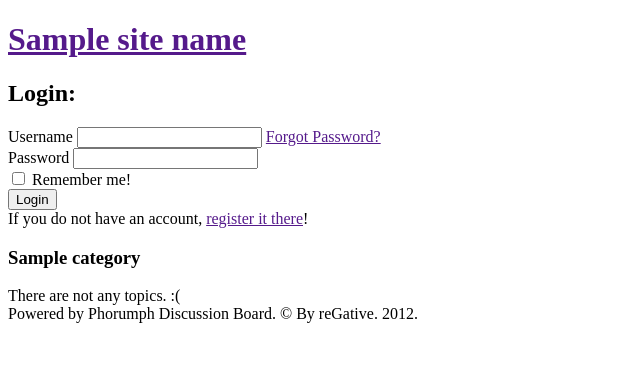
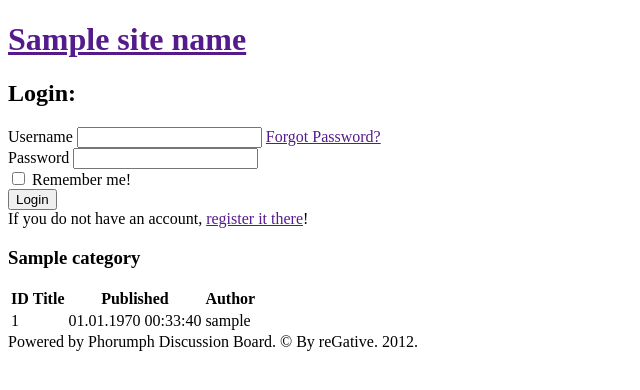
Before and after one commit to PelnaE/Phorumph, a PHP site: the page made by application/views/categories/main.php in a window 1280 px wide. Shown: the top 390 px of the page, without its empty margins (0-640 px from the left). Run offline with PHP 8.4, Linux system fonts and the light colour scheme; the template is opened without the code that fills it: most values are stand-ins (such as "Sample title", 1, 10 or a date in 2020); data that the repository does not hold is empty; some libraries are stand-ins or nearby versions.

Commit message:
Simple corrections and possiblity to view topics in category.

```diff
--- a/application/classes/controller/category.php
+++ b/application/classes/controller/category.php
@@ -8,8 +8,10 @@
         if (empty($category_id)) {
             throw new Exception("Category ID must not be empty!");
         }
+        $topic    = new Model_Topic();
         $category = new Model_Category();
         $view     = View::factory('categories/main');
+        $view->topics = $topic->get_topics_by_id($category_id);
         $view->category = $category->get_name($category_id);
         $this->template->content = $view->render();
     }
--- a/application/views/categories/main.php
+++ b/application/views/categories/main.php
@@ -1,6 +1,25 @@
 <?php if (count($category) >= 1): ?>
     <h3><?php echo $category; ?></h3>
-    There are not any topics. :(
+    <?php if (count($topics) >= 1): ?>
+        <table>
+            <tr>
+                <th>ID</th>
+                <th>Title</th>
+                <th>Published</th>
+                <th>Author</th>
+            </tr>
+        <?php foreach($topics as $topic): ?>
+            <tr>
+                <td><?php echo $topic->topic_id; ?></td>
+                <td><?php echo HTML::chars($topic->title); ?></td>
+                <td><?php echo date('d.m.Y H:i:s', $topic->published); ?></td>
+                <td><?php echo $topic->username; ?></td>
+            </tr>
+        <?php endforeach; ?>
+        </table>
+    <?php else: ?>
+        There are not any topics!
+    <?php endif; ?>
 <?php else: ?>
     <h3>Category with that ID does not exists!</h3>
 <?php endif; ?>
```
Also changed, not shown: application/classes/model/topic.php (+10 -0 lines).
